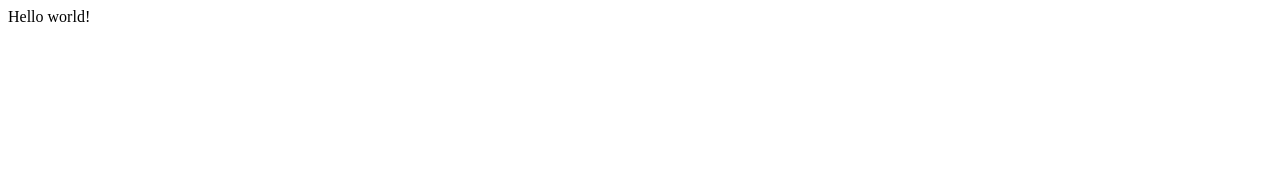
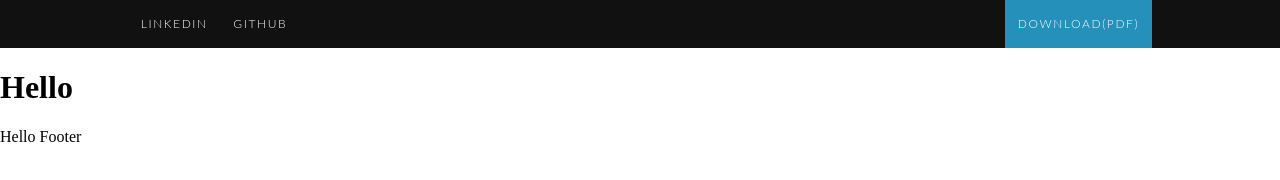
Before and after one commit to jmcdl/jmcdl-gatsby, a Gatsby site: page / in a window 1280 px wide. Built offline with nearby package versions, Linux system fonts and the light colour scheme; Gatsby itself is replaced by a stand-in of ours.

Commit message:
Initial changes to adapt hello-world gatsby starter to a custom resume template

```diff
--- a/gatsby-config.js
+++ b/gatsby-config.js
@@ -6,5 +6,7 @@
 
 module.exports = {
   /* Your site config here */
-  plugins: [],
+  plugins: [{
+      resolve: 'gatsby-plugin-better-jss',
+    }],
 }
--- /dev/null
+++ b/src/components/content.js
@@ -0,0 +1,23 @@
+import React from 'react'
+import { createUseStyles } from "react-jss"
+
+const useStyles = createUseStyles((theme) => ({
+  navbar: {
+    color: theme.white,
+    backgroundColor: theme.black,
+    width: '100%',
+  },
+}))
+
+export default function Content() {
+  const classes = useStyles();
+
+  return (
+    <div>
+      <h1>Hello</h1>
+    </div>
+  )
+}
+// Content.propTypes = {
+//
+// }
--- /dev/null
+++ b/src/components/footer.js
@@ -0,0 +1,18 @@
+import React from "react"
+import { createUseStyles } from "react-jss"
+
+const useStyles = createUseStyles((theme) => ({
+  navbar: {
+    color: theme.white,
+    backgroundColor: theme.black,
+    width: '100%',
+    // textAlign: "left"
+  },
+}))
+
+export default function Footer() {
+  const classes = useStyles();
+  return (
+    <div className={classes.navbar}>Hello Footer</div>
+  )
+}
--- /dev/null
+++ b/src/components/header.js
@@ -0,0 +1,47 @@
+import React from "react"
+import { createUseStyles } from "react-jss"
+import { headerStyle } from "../jss/components/headerStyle"
+
+const useStyles = createUseStyles(headerStyle)
+
+export default function Header() {
+  const classes = useStyles()
+  return (
+    <nav className={classes.navbar}>
+      <div className={classes.navbarContent}>
+        <ul className={classes.navButtons}>
+          <li>
+            <a
+              className={classes.navButtonLink}
+              href="https://www.linkedin.com/in/james-mcdonell-7bab8049/"
+              target="_blank"
+            >
+              LinkedIn
+            </a>
+          </li>
+          <li>
+            <a
+              className={classes.navButtonLink}
+              href="https://github.com/jmcdl/"
+              target="_blank"
+            >
+              Github
+            </a>
+          </li>
+        </ul>
+        <ul className={classes.downloadButton}>
+          <li>
+            <a
+              className={classes.downloadButtonLink}
+              href="https://www.jmcdl.com/cv.pdf"
+              target="_blank"
+            >
+              Download
+              <span>(pdf)</span>
+            </a>
+          </li>
+        </ul>
+      </div>
+    </nav>
+  )
+}
--- /dev/null
+++ b/src/jss/components/headerStyle.js
@@ -0,0 +1,53 @@
+const headerStyle = theme => ({
+  navbar: {
+    color: theme.colors.white,
+    backgroundColor: theme.colors.black,
+    textTransform: "uppercase",
+    ...theme.fontBase,
+    lineHeight: "3rem",
+    fontSize: "12px",
+    letterSpacing: "0.1rem",
+  },
+  navbarContent: {
+    ...theme.contentContainer,
+    display: "flex",
+    justifyContent: "flex-end",
+    [theme.breakpoints.largeScreen]: {
+      justifyContent: "space-between",
+    },
+  },
+  navButtons: {
+    display: "flex",
+    listStyle: "none",
+    margin: 0,
+    padding: 0,
+  },
+  navButtonLink: {
+    textDecoration: "none",
+    padding: "0 0.8rem",
+    color: theme.colors.white,
+    "&:hover": {
+      color: theme.colors.primaryHighlightColor,
+    },
+  },
+  downloadButton: {
+    display: "none",
+    [theme.breakpoints.largeScreen]: {
+      display: "flex",
+    },
+    listStyle: "none",
+    margin: 0,
+    padding: 0,
+    backgroundColor: theme.colors.primaryHighlightColor,
+    "&:hover": {
+      backgroundColor: theme.colors.secondaryHighlightColor,
+    },
+  },
+  downloadButtonLink: {
+    textDecoration: "none",
+    padding: "0 0.8rem",
+    color: theme.colors.white,
+  },
+})
+
+export { headerStyle };
--- /dev/null
+++ b/src/jss/theme.js
@@ -0,0 +1,26 @@
+const theme = {
+  colors: {
+    primaryHighlightColor: "#2590BA",
+    secondaryHighlightColor: "#fa8072",
+    white: "#FFF",
+    black: "#111",
+  },
+  fontBase: {
+    fontFamily: "Lato, Helvetica, Arial, sans-serif;",
+    fontWeight: "300",
+    lineHeight: "1.5em",
+    color: "#333",
+  },
+  contentContainer: {
+    width: "80%",
+    maxWidth: "90rem",
+    marginLeft: "auto",
+    marginRight: "auto",
+  },
+  breakpoints: {
+    largeScreen: "@media (min-width: 1024px)",
+    smallScreen: "@media (min-width: 768px)",
+  },
+}
+
+export default theme
--- a/src/pages/index.js
+++ b/src/pages/index.js
@@ -1,5 +1,6 @@
 import React from "react"
+import Resume from "./resume"
 
-export default function Home() {
-  return <div>Hello world!</div>
+export default function App() {
+  return <Resume />
 }
--- /dev/null
+++ b/src/pages/resume.js
@@ -0,0 +1,19 @@
+import React from "react"
+import PropTypes from "prop-types"
+import "normalize.css"
+import { ThemeProvider } from "react-jss"
+
+import Header from "../components/header"
+import Content from "../components/content"
+import Footer from "../components/footer"
+import theme from "../jss/theme"
+
+export default function Resume() {
+  return (
+    <ThemeProvider theme={theme}>
+      <Header />
+      <Content />
+      <Footer />
+    </ThemeProvider>
+  )
+}
```
Also changed, not shown: package.json (+11 -9 lines), src/components/content/resumeTitle.js (added, +10 -0 lines), src/jss/components/content/resumeTitleStyle.js (added, +8 -0 lines), 2 other files.
